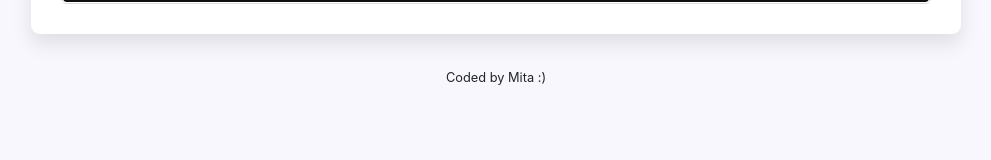
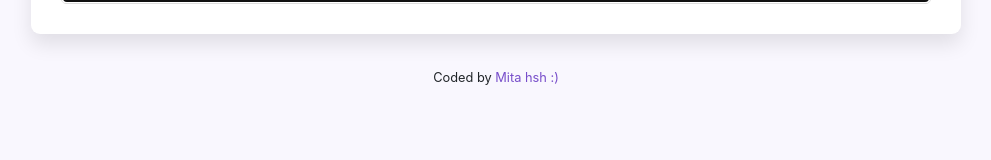
Before and after one commit to MitraHooshmand/my_dictionary_react, a React (Create React App) app: page / in a window 1280 px wide. Shown: the part 126-286 px from the top of the page, without its empty margins (144-1135 px from the left). Built offline with nearby package versions, Linux system fonts and the light colour scheme; no server answers.

Commit message:
improvement

```diff
--- a/src/App.js
+++ b/src/App.js
@@ -10,7 +10,13 @@ function App() {
           <Dictionary defultKeyword="Sunset" />
         </main>
         <footer className="App-footer">
-          <small>Coded by Mita :)</small>
+          <small>
+            Coded by{" "}
+            <a href="https://github.com/mita4824/my_dictionary_react">
+              {" "}
+              Mita hsh :)
+            </a>
+          </small>
         </footer>
       </div>
     </div>
--- a/src/Dictionary.js
+++ b/src/Dictionary.js
@@ -16,14 +16,13 @@ export default function Dictionary(props) {
 
   function handlePexelsResponse(response) {
     setPhotoes(response.data.photos);
-    console.log(`@@@${photoes}`);
   }
   function search() {
     let apiUrl = `https://api.dictionaryapi.dev/api/v2/entries/en/${keyword}`;
     axios.get(apiUrl).then(handleResponse);
     let pexelsApiKey =
       "563492ad6f91700001000001e6b0152102804a86bc0a17ab3ea3535f";
-    let pexelsApiUrl = `https://api.pexels.com/v1/search?query=${keyword}&per_page=1`;
+    let pexelsApiUrl = `https://api.pexels.com/v1/search?query=${keyword}&per_page=9`;
     console.log(pexelsApiUrl);
     let header = { Authorization: `Bearer ${pexelsApiKey}` };
     axios.get(pexelsApiUrl, { headers: header }).then(handlePexelsResponse);
--- /dev/null
+++ b/src/Photoes.css
@@ -0,0 +1,4 @@
+.Photoes img{
+    border-radius: 5px;
+    margin-bottom: 20px;
+}
--- a/src/Photoes.js
+++ b/src/Photoes.js
@@ -1,15 +1,25 @@
 import React from "react";
+import "./Photoes.css";
 
 export default function Photoes(param) {
-    console.log(`${param.photoes}*******`);
+  //  console.log(param.photoes);
   if (param.photoes) {
+    return (
+      <section className="Photoes">
+        <div className="row">
+          {param.photoes.map(function (photo, index) {
 
-    return (
-        <section className="Photoes">
-            {param.photoes.map(function(photo, index){
-                <img src={photo.src.landscape}/>
-            })}
-        </section>
+
+            return (
+              <div className="col-4" key={index}>
+                <a href={photo.src.original} target="_blank" rel="noreferrer">
+                  <img src={photo.src.tiny} className="img-fluid" />
+                </a>
+              </div>
+            );
+          })}
+        </div>
+      </section>
     );
   } else {
     return null;
```
